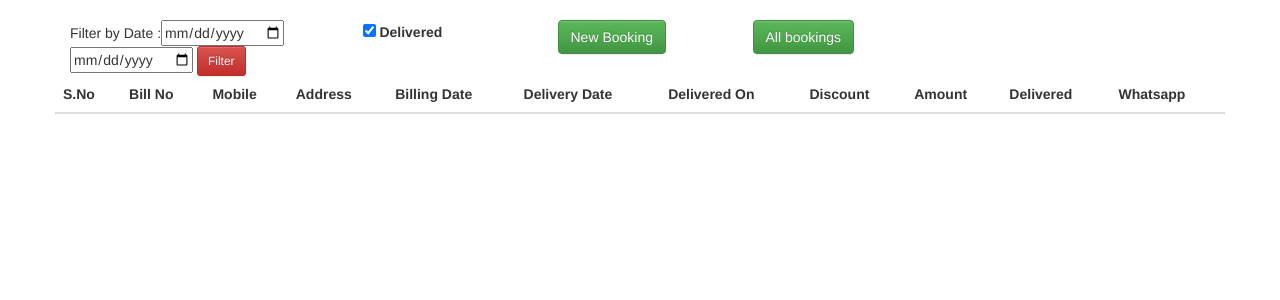
After one commit to YatinGupta777/Shop-Website, a Django app: page /booking/reports/ in a window 1280 px wide. The commit adds this page. Shown: the top 300 px of the page. Run offline with Django 3.2, Linux system fonts and the light colour scheme; lists and menus that the app fills with data are empty; some libraries are stand-ins or nearby versions.

Commit message:
small changes

```diff
--- /dev/null
+++ b/shop_website/booking/templates/booking_report.html
@@ -0,0 +1,81 @@
+{% extends "base.html" %}
+{% load static %}
+{% block content %}
+
+<div class="row">
+    <div class="col-lg-3">
+        <br>
+        <form action="" method="post">
+          {% csrf_token %}
+        Filter by Date :<input id="start_date" type="date" name="start_date" required/>
+        <input id="end_date" type="date" name="end_date"required/>
+        <input type="submit" class="btn btn-sm btn-danger"  name="action" value="Filter">
+    </div>
+  <div class="col-lg-2">
+     <div class="form-check">
+     <br>
+    <input name="delivered_checkbox" type="checkbox" class="form-check-input" checked>
+    <label class="form-check-label">Delivered</label>
+      </div>
+ </div>
+ <div class="col-lg-2">
+    <br>
+    <a class="btn btn-success" href="{% url 'booking_form' %}">New Booking</a>
+</div>
+<div class="col-lg-2">
+    <br>
+    <a class="btn btn-success" href="{% url 'booking_index' %}">All bookings</a>
+</div>
+
+    </form>
+    <div class="col-lg-3">
+        {% if total %}
+        <h3>Total Amount: {{total.final_amount__sum}}</h3>
+        {% endif %}
+     </div>
+
+</div>
+<div class="row">
+<table class="table">
+  <thead>
+    <tr>
+      <th scope="col">S.No</th>
+      <th scope="col">Bill No</th>
+      <th scope="col">Mobile</th>
+      <th scope="col">Address</th>
+      <th scope="col">Billing Date</th>
+      <th scope="col">Delivery Date</th>
+      <th scope="col">Delivered On</th>
+      <th scope="col">Discount</th>
+      <th scope="col">Amount</th>
+      <th scope="col">Delivered</th>
+      <th scope="col">Whatsapp</th>
+    </tr>
+    </thead>
+ <tbody>
+{% for booking in bookings %}
+
+    <tr>
+      <td>{{booking.id}}</td>
+      <td>{{booking.bill_no}}</td>
+      <td>{{booking.mobile}}</td>
+      <td>{{booking.address}}</td>
+      <td>{{booking.billing_date}}</td>
+      <td>{{booking.delivery_date}}</td>
+      <td>{{booking.actual_delivery_date}}</td>
+      <td>{{booking.discount}}</td>
+      <td>{{booking.final_amount}}</td>
+      {% if booking.delivered %}
+      <td>&#9989</td>
+      {% else %}
+      <td>&#10060;</td>
+      {% endif %}
+      <td><a href="https://wa.me/91{{booking.mobile}}?text={{booking.message}}" target="_blank">Whatsapp Me</a></td>
+    </tr>
+
+{% endfor %}
+  </tbody>
+</table>
+</div>
+
+{% endblock %}
--- a/shop_website/booking/urls.py
+++ b/shop_website/booking/urls.py
@@ -4,5 +4,6 @@ from . import views
 urlpatterns = [
     path("", views.booking_index, name = "booking_index"),
     path("new/", views.booking_form, name = "booking_form"),
-    #path("new/<int:pk>", views.add_item_to_booking, name = "booking_form_pk"),
+    path("reports/", views.booking_report, name = "booking_report"),
+
 ]
--- a/shop_website/booking/views.py
+++ b/shop_website/booking/views.py
@@ -32,22 +32,6 @@ def booking_index(request):
                  'bookings': bookings
                  }
              return render(request, 'bookings_index.html', context)
-        elif request.POST['action'] == 'Filter':
-             start_date = request.POST['start_date']
-             end_date = request.POST['end_date']
-             bookings = Booking.objects.filter(billing_date__range=[start_date, end_date])
-             total = bookings.aggregate(Sum('final_amount'))
-             context = {
-                 'bookings': bookings,
-                 'total' : total
-                 }
-             return render(request, 'bookings_index.html', context)
-        elif request.POST['action'] == 'Show All':
-             bookings = Booking.objects.all().order_by("-id")[:100]
-             context = {
-                 'bookings': bookings
-                 }
-             return render(request, 'bookings_index.html', context)
 
     context = {
         'bookings': bookings
@@ -69,6 +53,44 @@ def booking_form(request):
 
     return render(request,'booking_form.html',{'form':form})
 
+def booking_report(request):
+     start_date = None
+     end_date = None
+     delivered = True
+     if request.method =="POST":
+          if request.POST['action'] == 'Filter':
+             start_date = request.POST['start_date']
+             end_date = request.POST['end_date']
+             delivered = request.POST.get('delivered_checkbox', '') == 'on'
+             bookings = Booking.objects.filter(billing_date__range=[start_date, end_date],delivered=delivered)
+             total = bookings.aggregate(Sum('final_amount'))
+             context = {
+                 'bookings': bookings,
+                 'total' : total
+                 }
+             return render(request, 'booking_report.html', context)
+# =============================================================================
+#           elif request.POST['action'] == 'Deliver':
+#             pk = request.POST.get('booking_id')
+#             obj = Booking.objects.get(id=pk)
+#             obj.delivered = True
+#             obj.actual_delivery_date = timezone.now()
+#             obj.save()
+#             bookings = Booking.objects.filter(billing_date__range=[start_date, end_date],delivered=delivered)
+#             context = {
+#             'bookings': bookings
+#             }
+#             return render(request, 'booking_report.html', context)
+#           elif request.POST['action'] == 'Delete':
+#              pk = request.POST.get('booking_id')
+#              Booking.objects.filter(id=pk).delete()
+#              bookings = Booking.objects.filter(billing_date__range=[start_date, end_date],delivered=delivered)
+#              context = {
+#                  'bookings': bookings
+#                  }
+#              return render(request, 'booking_report.html', context)
+# =============================================================================
+     return render(request, 'booking_report.html')
 # =============================================================================
 # def add_item_to_booking(request, pk):
 #     bill_no = get_object_or_404(Booking, pk=pk)
```
Also changed, not shown: shop_website/booking/templates/bookings_index.html (+1 -16 lines), 1 other file.
